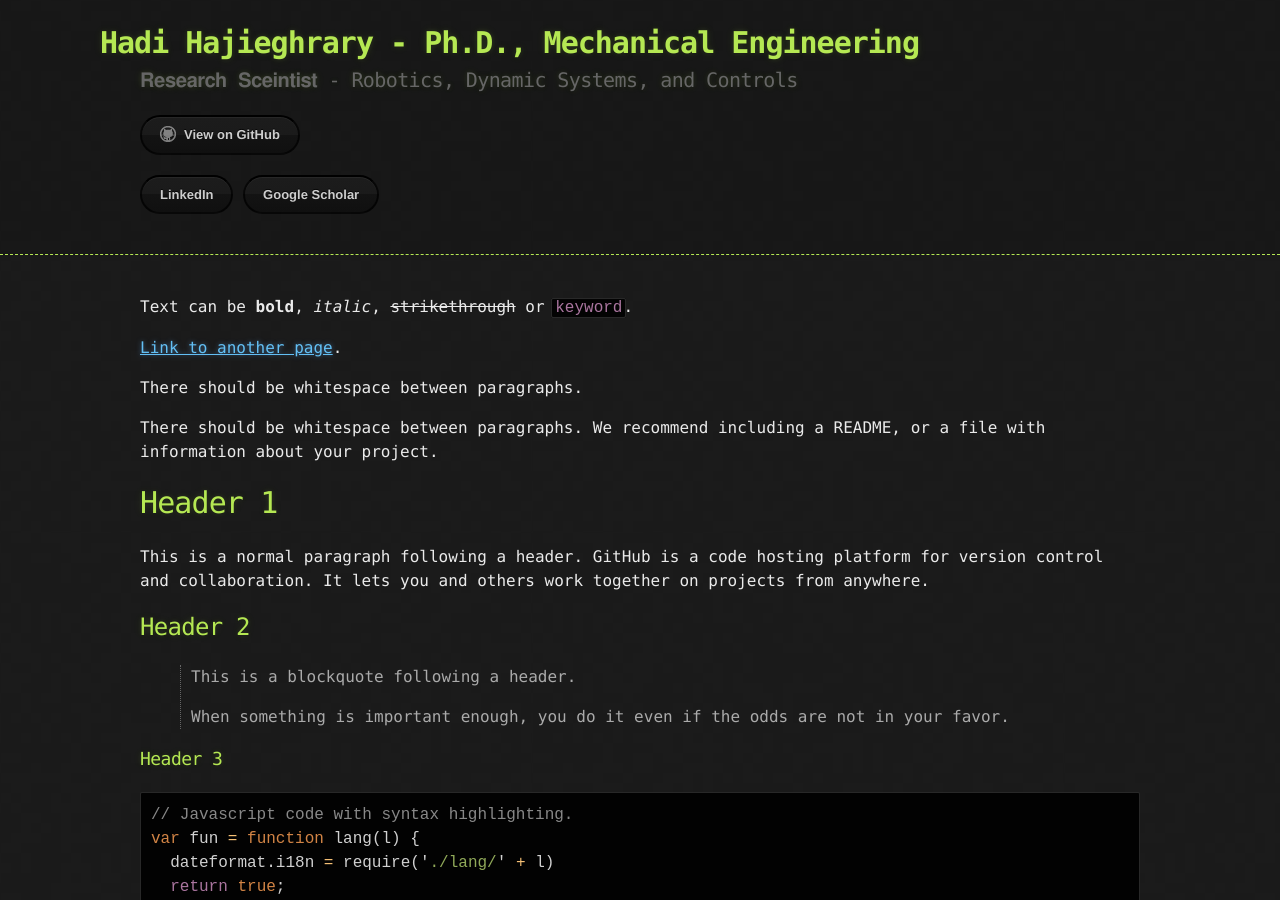
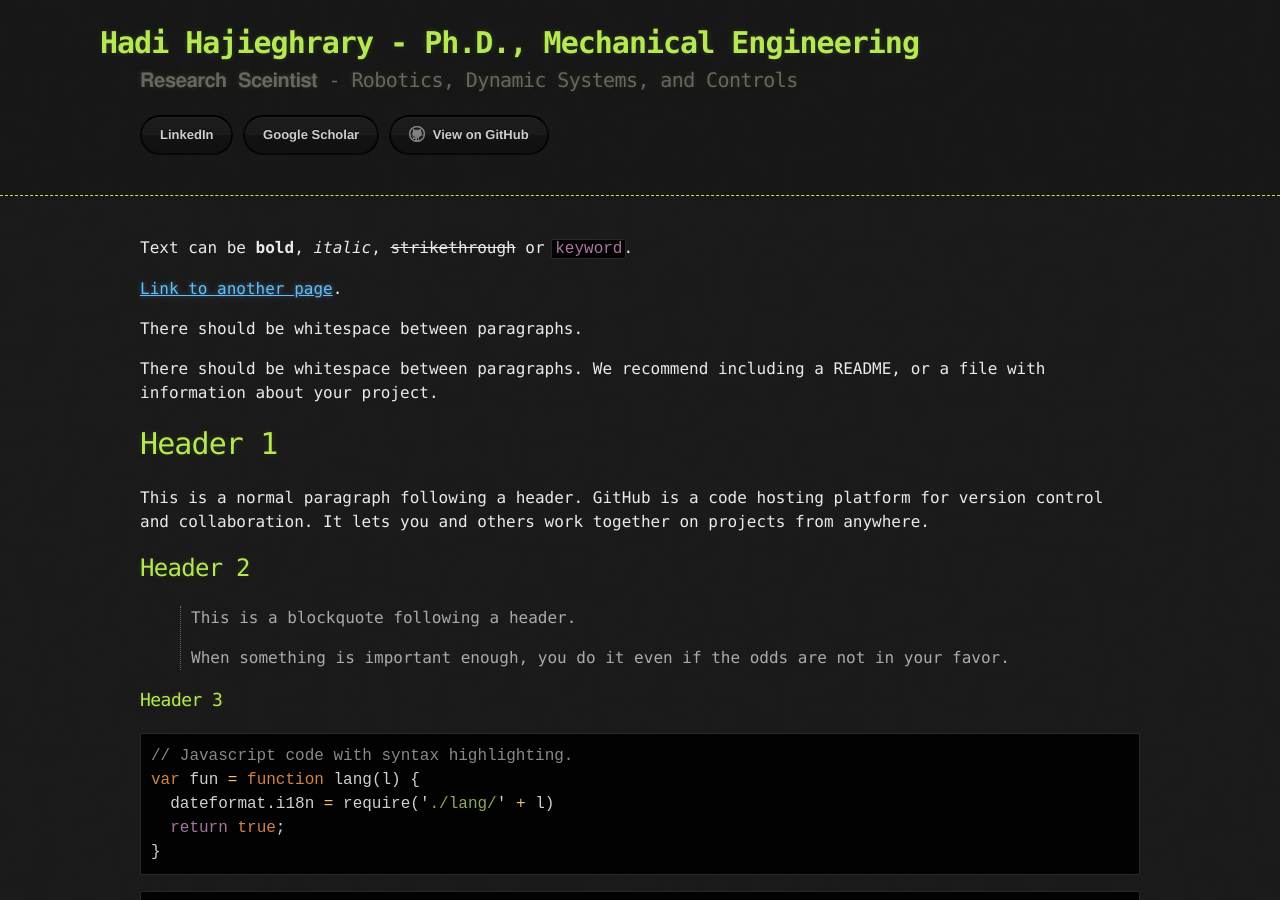
Before and after one commit to Hadi-Hajieghrary/Hadi-Hajieghrary.github.io, a Jekyll site: the page built from index.md, in a window 1280 px wide and 900 px high. Built offline with Jekyll 4.4.1, drawn with Linux system fonts in a browser that asks for light colours.

Commit message:
Gradual Changes 3

```diff
--- a/_layouts/default.html
+++ b/_layouts/default.html
@@ -24,14 +24,14 @@
             <a href="{{ site.github.zip_url }}" class="btn">Download as .zip</a>
             <a href="{{ site.github.tar_url }}" class="btn">Download as .tar.gz</a>
           {% endif %}
-          <a href="{{ site.github.repository_url }}" class="btn btn-github"><span class="icon"></span>View on GitHub</a>
         </section>
 
         <section id="links">
           {% if site.show_links %}
-            <a href="{{ LinedIn }}" class="btn">LinkedIn</a>
-            <a href="{{ Google Scholar }}" class="btn">Google Scholar</a>
+            <a href="{{ https://www.linkedin.com/in/hadihajieghrary }}" class="btn">LinkedIn</a>
+            <a href="{{ https://scholar.google.com/citations?user=ejZQG5kAAAAJ&hl=en }}" class="btn">Google Scholar</a>
           {% endif %}
+          <a href="{{ site.github.repository_url }}" class="btn btn-github"><span class="icon"></span>View on GitHub</a>
         </section>
 
       </div>
```
